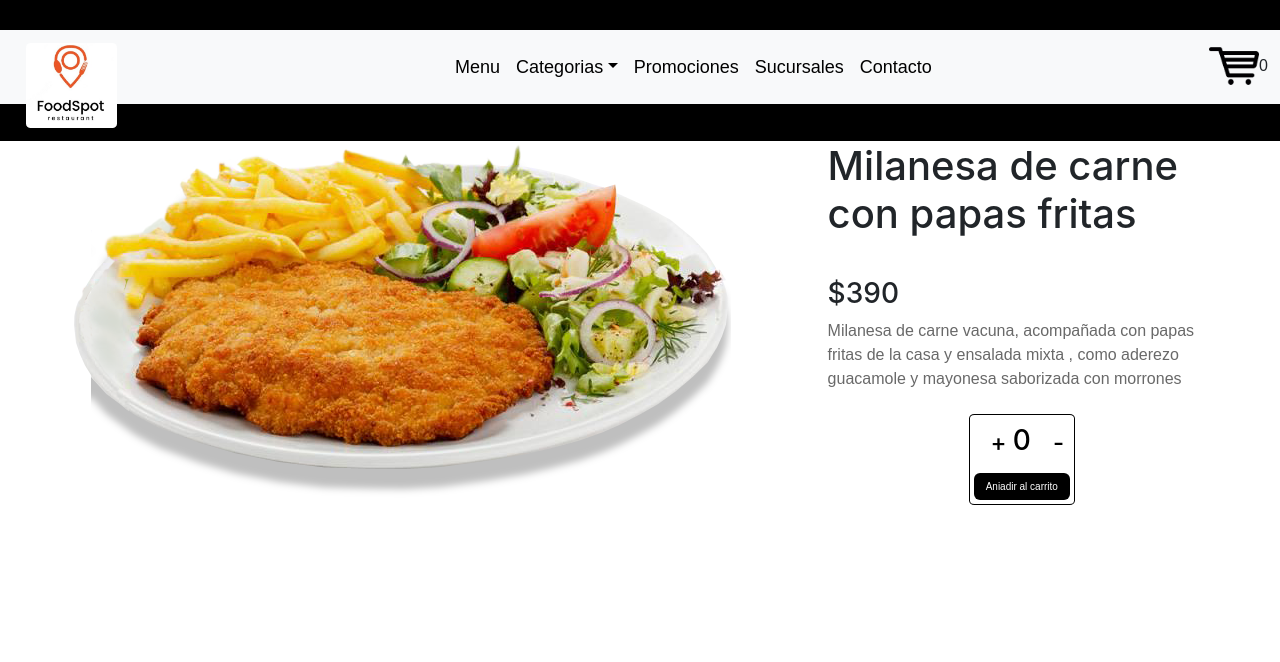
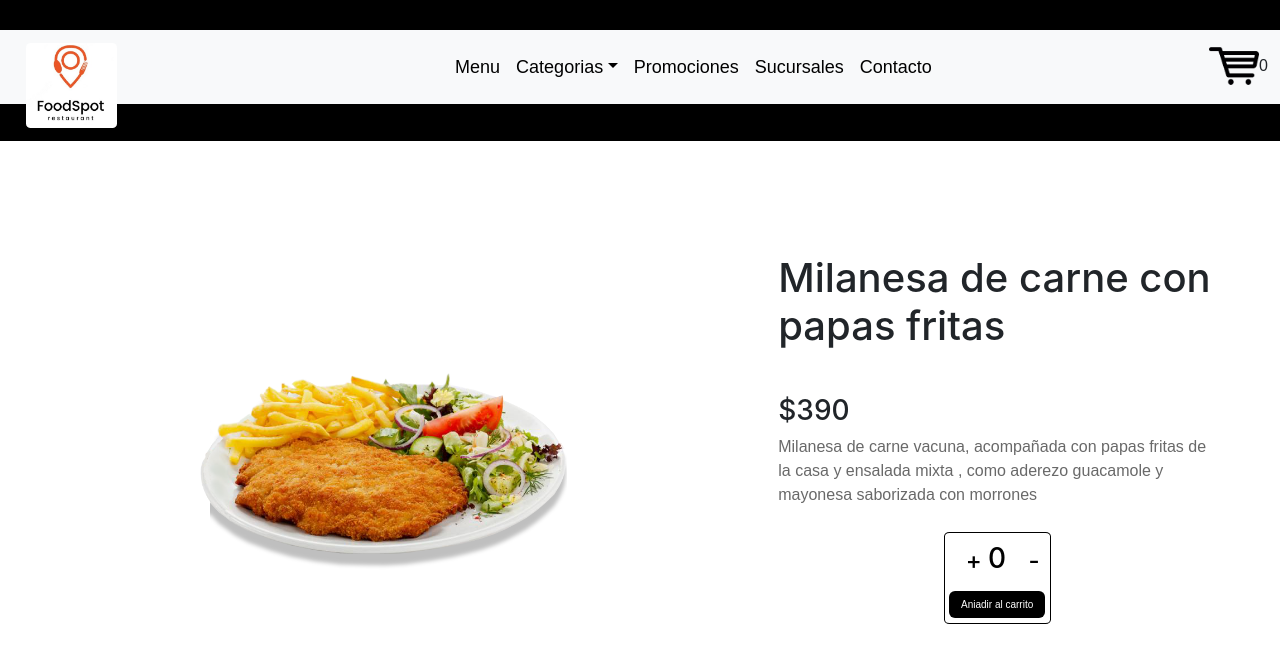
Before and after one commit to juanch013/proyecto-final-react, a React (Create React App) app: page /detalle/1 in a window 1280 px wide. Shown: the top 662 px of the page. Built offline with nearby package versions, Linux system fonts and the light colour scheme; a web font is replaced by a local one.

Commit message:
arreglo estilos de itemdetail e item detail container

```diff
--- a/src/components/ItemDetail/ItemDetail.css
+++ b/src/components/ItemDetail/ItemDetail.css
@@ -1,7 +1,9 @@
 .containerDetalle{
     display: flex;
-    flex-direction: row;
-    justify-content: space-evenly;
+    flex-direction: column;
+    justify-content: flex-start;
+    align-items: center;
+
 }
 
 div div.contDesc{
@@ -10,35 +12,71 @@ div div.contDesc{
     justify-content: center;
     text-align: left;
 
-    width: 50%;
+    width: 100%;
 }
 
 .contDesc h1{
     margin-bottom: 10%;
 }
 
-.contImg{
+div div.contImg{
     margin: 0px 5% 0px 0px;
+    width:100%;
+    display:flex;
+    align-items: center;
+    justify-content: center;
+    object-fit: contain;
 }
 
 .contImg img{
-    width: 100%;
+    max-width: 60%;
     margin: 0px;
     padding: 0px;
+    max-height: 400px;
 }
 
 
 
-@media (min-width:400px) {
+@media (min-width:576px) {
     .contImg img{
         max-height: 400px;
         width: auto;
     }
 }
 
-@media (min-width:750px) {
-    .contImg img{
-        max-height: 700px;
-        width: auto;
+@media (min-width:769px) {
+    .containerDetalle{
+        flex-direction: row;
+    }
+
+    div div.contImg{
+        width: 50%;
+        padding-left: 5%;
+    }
+
+    div div.contDesc{
+        width: 50%;
+        padding-left: 10%;
     }
 }
+
+@media (min-width:1100px) {
+    div div.contImg{
+        width: 60%;
+        padding: 0px;
+        object-fit: contain;
+    }
+
+    div div.contDesc{
+        width: 40%;
+        padding-left: 10%;
+        margin: 0px;
+        padding:0px;
+    }
+
+     div div.contImg img{
+        max-height: 800px;
+        margin: 10% 0px 0px 0px;
+        padding:0px;
+    }
+}
--- a/src/components/ItemDetail/ItemDetail.js
+++ b/src/components/ItemDetail/ItemDetail.js
@@ -4,16 +4,21 @@ import '../Contador/Contador'
 import Contador from '../Contador/Contador'
 const ItemDetail = ({nombre,imgSrc,precio,stock,desc}) => {
     const onAdd = ()=>{
+        console.log("click en el contador")
+    }
 
+    const handeOnClickDescripcion= (e)=>{
+        // e.stopPropagation()
+        console.log("click en container descripcion")
     }
 
     return (
-        <div className="containerDetalle">
+        <div className="containerDetalle" onClick={ ()=>{console.log("click en container deatlle")}}>
            <div className="contImg">
                 <img src={imgSrc} alt={nombre}/>
            </div>
 
-           <div className="contDesc">
+           <div className="contDesc" onClick={ handeOnClickDescripcion}>
                <h1>{nombre}</h1>
                <h3>${precio}</h3>
                <p>{desc}</p>
--- a/src/components/ItemDetailContainer/ItemDetailContainer.css
+++ b/src/components/ItemDetailContainer/ItemDetailContainer.css
@@ -1,3 +1,8 @@
 .container-detail{
     margin: 0px 5%;
+    display: flex;
+    justify-content: center;
+    align-items: center;
+    height: min-content;
+    min-height: 600px
 }
```
